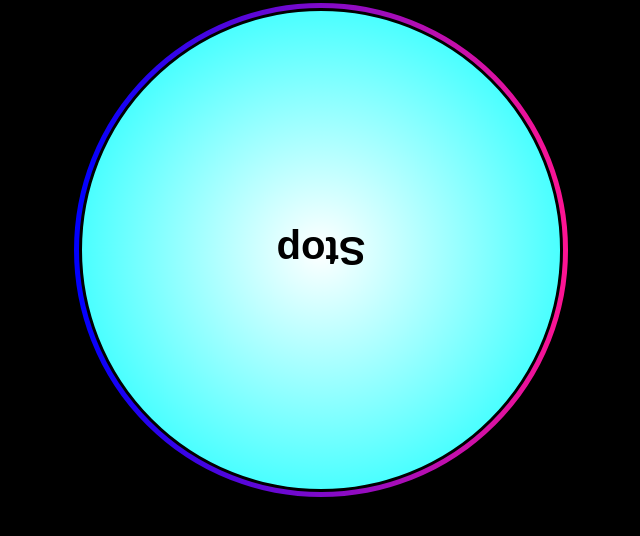
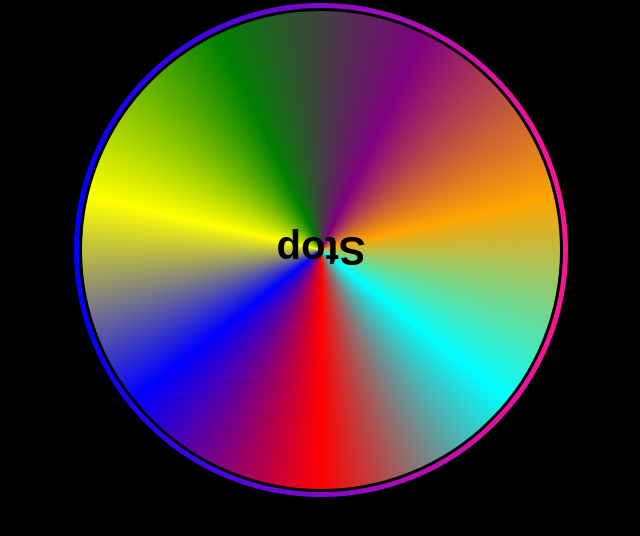
Before and after one commit to ioriiienk/3rd-animation, a plain HTML site: page index.html in a window 1280 px wide. Shown: the whole page, without its empty margins (319-959 px from the left). Drawn offline with Linux system fonts and the light colour scheme.

Commit message:
Update styles2.css

```diff
--- a/styles2.css
+++ b/styles2.css
@@ -36,7 +36,7 @@ body	{
 .cercletwo	{
 	width: 98%;
 	height: 98%;
-	background-image: radial-gradient( white, cyan );
+	background-image: conic-gradient( red, blue, yellow, green, purple, orange, cyan, red );
 	border-radius: 100%;
 	position: absolute;
 	border: 3px solid black;
```
